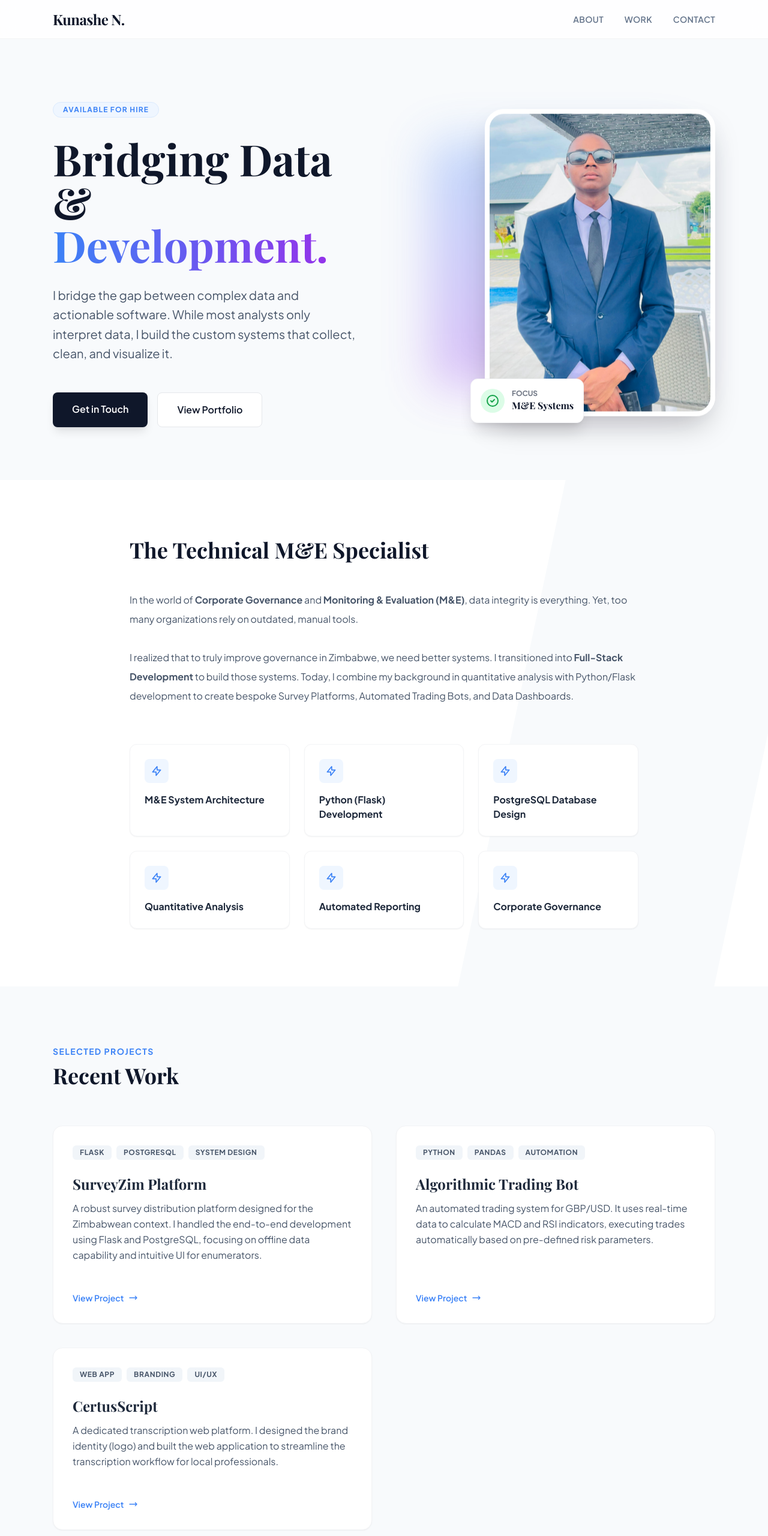
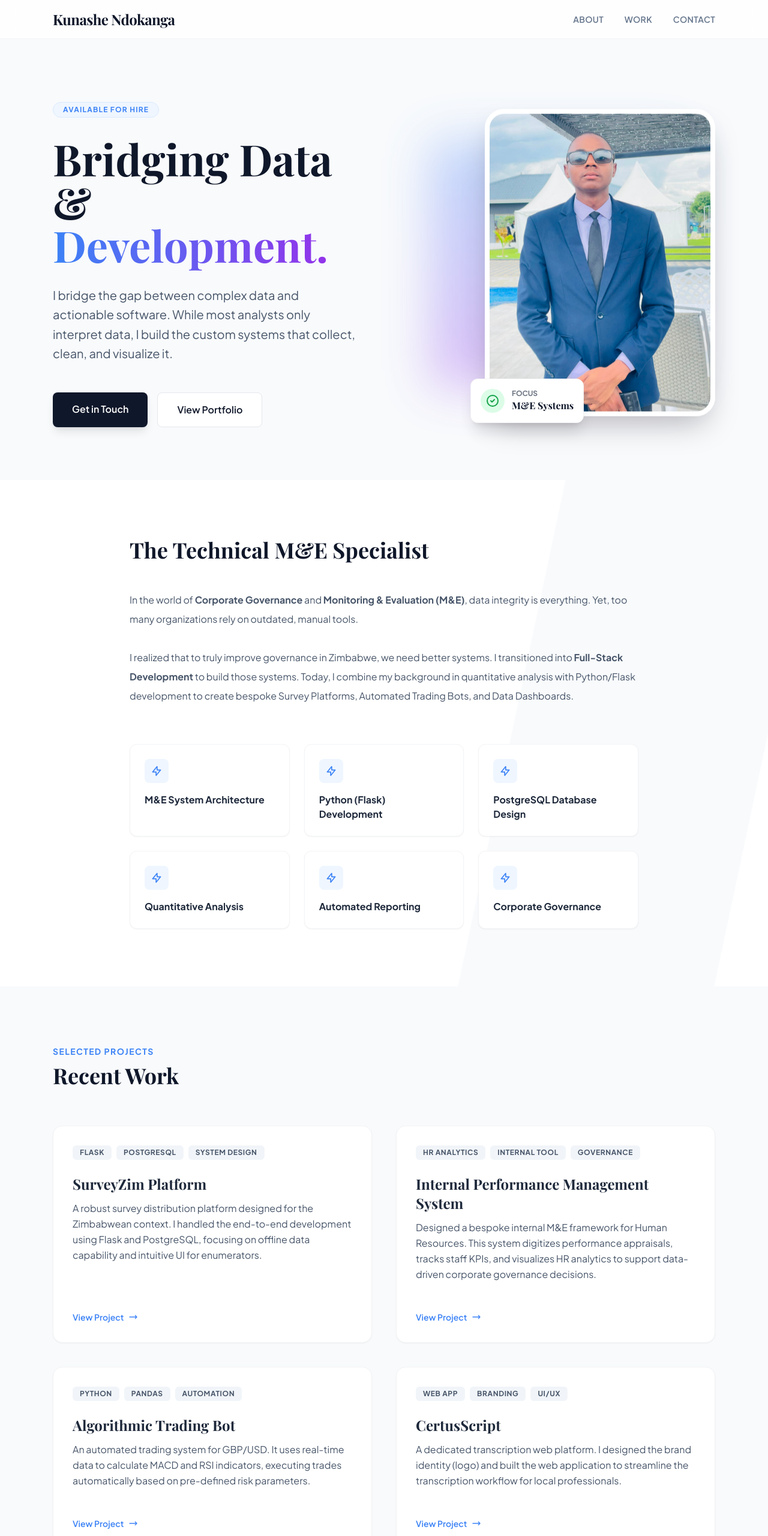
Before and after one commit to Kunashe-n/Portfolio, a plain HTML site: page index.html in a window 1280 px wide. Shown: the top 2560 px of the page at 60% size. Drawn offline with nearby package versions, Linux system fonts and the light colour scheme; a web font is replaced by a local one.

Commit message:
design upgrade

```diff
--- a/index.html
+++ b/index.html
@@ -3,7 +3,8 @@
 <head>
     <meta charset="UTF-8">
     <meta name="viewport" content="width=device-width, initial-scale=1.0">
-    <title>Kunashe N. | M&amp;E Specialist &amp; Developer</title>
+    <title>Kunashe Ndokanga | M&amp;E Specialist &amp; Developer</title>
+    <link rel="icon" type="image/png" href="static/images/favicon.png">
     <script src="https://cdn.tailwindcss.com"></script>
 
     <link rel="preconnect" href="https://fonts.googleapis.com">
@@ -61,7 +62,7 @@
 
     <nav class="fixed w-full z-50 top-0 start-0 border-b border-gray-200/50 bg-white/80 backdrop-blur-md">
         <div class="max-w-6xl mx-auto flex flex-wrap items-center justify-between px-6 py-4">
-            <a href="#" class="text-2xl font-serif font-bold text-brand-dark tracking-tight">Kunashe N.</a>
+            <a href="#" class="text-2xl font-serif font-bold text-brand-dark tracking-tight">Kunashe Ndokanga</a>
             <div class="space-x-8 text-sm font-semibold tracking-wide text-slate-500">
                 <a href="#about" class="hover:text-brand-blue transition-colors">ABOUT</a>
                 <a href="#work" class="hover:text-brand-blue transition-colors">WORK</a>
@@ -74,9 +75,11 @@
         <div class="max-w-6xl mx-auto px-6 grid md:grid-cols-2 gap-12 items-center">
 
             <div class="order-2 md:order-1 space-y-8">
-                <div class="inline-block px-4 py-1 rounded-full bg-blue-50 border border-blue-100 text-brand-blue text-xs font-bold tracking-widest uppercase">
-                    Available for hire
-                </div>
+                <a href="https://wa.me/263779951152" target="_blank" rel="noopener noreferrer" aria-label="Message on WhatsApp" class="inline-block">
+                    <div class="px-4 py-1 rounded-full bg-blue-50 border border-blue-100 text-brand-blue text-xs font-bold tracking-widest uppercase">
+                        Available for hire
+                    </div>
+                </a>
                 <h1 class="text-5xl md:text-7xl font-serif font-bold text-brand-dark leading-[1.1]">
                     Bridging Data & <br>
                     <span class="text-transparent bg-clip-text bg-gradient-to-r from-brand-blue to-purple-600">Development.</span>
@@ -98,7 +101,7 @@
                 <div class="relative profile-float">
                     <div class="relative rounded-[2rem] overflow-hidden border-8 border-white shadow-2xl w-72 md:w-96 aspect-[3/4]">
                         <img src="static/images/profile.jpg"
-                             alt="Kunashe N."
+                             alt="Kunashe Ndokanga"
                              class="w-full h-full object-cover transform hover:scale-105 transition duration-700 ease-out">
                     </div>
 
@@ -201,12 +204,39 @@
 
                         </div>
                         <h3 class="text-2xl font-serif font-bold mb-3 text-slate-800 group-hover:text-brand-blue transition-colors">
-                            <a href="#" class="focus:outline-none">
+                            <a href="https://suveryzim.co.zw" class="focus:outline-none">
                                 <span class="absolute inset-0" aria-hidden="true"></span>
                                 SurveyZim Platform
                             </a>
                         </h3>
                         <p class="text-slate-600 leading-relaxed mb-4">A robust survey distribution platform designed for the Zimbabwean context. I handled the end-to-end development using Flask and PostgreSQL, focusing on offline data capability and intuitive UI for enumerators.</p>
+                    </div>
+                    <div class="px-8 pb-8 pt-0 mt-auto">
+                        <span class="text-sm font-semibold text-brand-blue flex items-center gap-2 group-hover:translate-x-2 transition-transform">
+                            View Project
+                            <svg class="w-4 h-4" fill="none" stroke="currentColor" viewBox="0 0 24 24"><path stroke-linecap="round" stroke-linejoin="round" stroke-width="2" d="M17 8l4 4m0 0l-4 4m4-4H3"></path></svg>
+                        </span>
+                    </div>
+                </article>
+
+                <article class="bg-white rounded-2xl overflow-hidden shadow-sm hover:shadow-2xl transition-all duration-500 group border border-gray-100 flex flex-col h-full">
+                    <div class="p-8 flex-1">
+                        <div class="flex gap-2 mb-6">
+
+                            <span class="px-3 py-1 bg-slate-100 text-slate-600 text-xs font-bold uppercase tracking-wider rounded-md group-hover:bg-brand-blue group-hover:text-white transition-colors">HR Analytics</span>
+
+                            <span class="px-3 py-1 bg-slate-100 text-slate-600 text-xs font-bold uppercase tracking-wider rounded-md group-hover:bg-brand-blue group-hover:text-white transition-colors">Internal Tool</span>
+
+                            <span class="px-3 py-1 bg-slate-100 text-slate-600 text-xs font-bold uppercase tracking-wider rounded-md group-hover:bg-brand-blue group-hover:text-white transition-colors">Governance</span>
+
+                        </div>
+                        <h3 class="text-2xl font-serif font-bold mb-3 text-slate-800 group-hover:text-brand-blue transition-colors">
+                            <a href="#" class="focus:outline-none">
+                                <span class="absolute inset-0" aria-hidden="true"></span>
+                                Internal Performance Management System
+                            </a>
+                        </h3>
+                        <p class="text-slate-600 leading-relaxed mb-4">Designed a bespoke internal M&amp;E framework for Human Resources. This system digitizes performance appraisals, tracks staff KPIs, and visualizes HR analytics to support data-driven corporate governance decisions.</p>
                     </div>
                     <div class="px-8 pb-8 pt-0 mt-auto">
                         <span class="text-sm font-semibold text-brand-blue flex items-center gap-2 group-hover:translate-x-2 transition-transform">
@@ -282,7 +312,7 @@
 
         <div class="max-w-3xl mx-auto text-center relative z-10">
             <h2 class="text-4xl md:text-5xl font-serif font-bold mb-8">Ready to start a project?</h2>
-            <p class="text-xl text-slate-300 mb-12">I am currently available for freelance work and full-time opportunities in M&E Systems Development.</p>
+            <p class="text-xl text-slate-300 mb-12">I am currently available for freelance work opportunities in Systems Development.</p>
 
             <a href="mailto:kunashendokanga04@gmail.com" class="inline-flex items-center gap-3 bg-white text-brand-dark px-10 py-4 rounded-full font-bold text-lg hover:bg-brand-blue hover:text-white transition-all duration-300 transform hover:-translate-y-1">
                 <svg class="w-5 h-5" fill="none" stroke="currentColor" viewBox="0 0 24 24"><path stroke-linecap="round" stroke-linejoin="round" stroke-width="2" d="M3 8l7.89 5.26a2 2 0 002.22 0L21 8M5 19h14a2 2 0 002-2V7a2 2 0 00-2-2H5a2 2 0 00-2 2v10a2 2 0 002 2z"></path></svg>
@@ -294,7 +324,7 @@
                     <span class="uppercase tracking-widest text-xs font-bold">LinkedIn</span>
                 </a>
             </div>
-            <p class="mt-8 text-gray-500 text-sm">&copy; 2025 Kunashe N.. Designed with Flask & Tailwind.</p>
+            <p class="mt-8 text-gray-500 text-sm">&copy; 2025 Kunashe Ndokanga.</p>
         </div>
     </footer>
 
```
Also changed, not shown: static/images/favicon.png (added).
